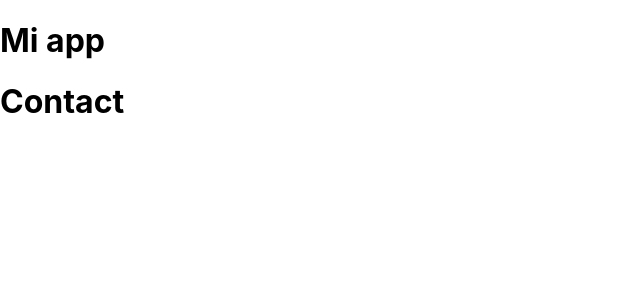
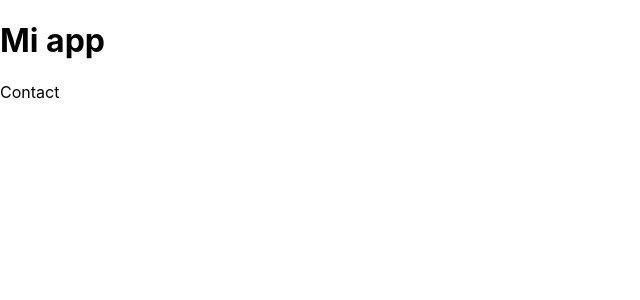
Before and after one commit to adrian1426/ReactJS_React-router-dom6-ejemplo, a React (Create React App) app: page /contact in a window 1280 px wide. Shown: the top 300 px of the page, without its empty margins (0-640 px from the left). Built offline with nearby package versions, Linux system fonts and the light colour scheme.

Commit message:
creando componentes para cada ruta

```diff
--- /dev/null
+++ b/src/routes/AboutRoute.jsx
@@ -0,0 +1,9 @@
+const AboutRoute = () => {
+  return (
+    <div>
+      About
+    </div>
+  );
+};
+
+export default AboutRoute;
--- /dev/null
+++ b/src/routes/ContactRoute.jsx
@@ -0,0 +1,9 @@
+const ContactRoute = () => {
+  return (
+    <div>
+      Contact
+    </div>
+  );
+};
+
+export default ContactRoute;
--- /dev/null
+++ b/src/routes/HomeRoute.jsx
@@ -0,0 +1,9 @@
+const HomeRoute = () => {
+  return (
+    <div>
+      Home
+    </div>
+  );
+};
+
+export default HomeRoute;
```
Also changed, not shown: src/App.js (+6 -3 lines).
